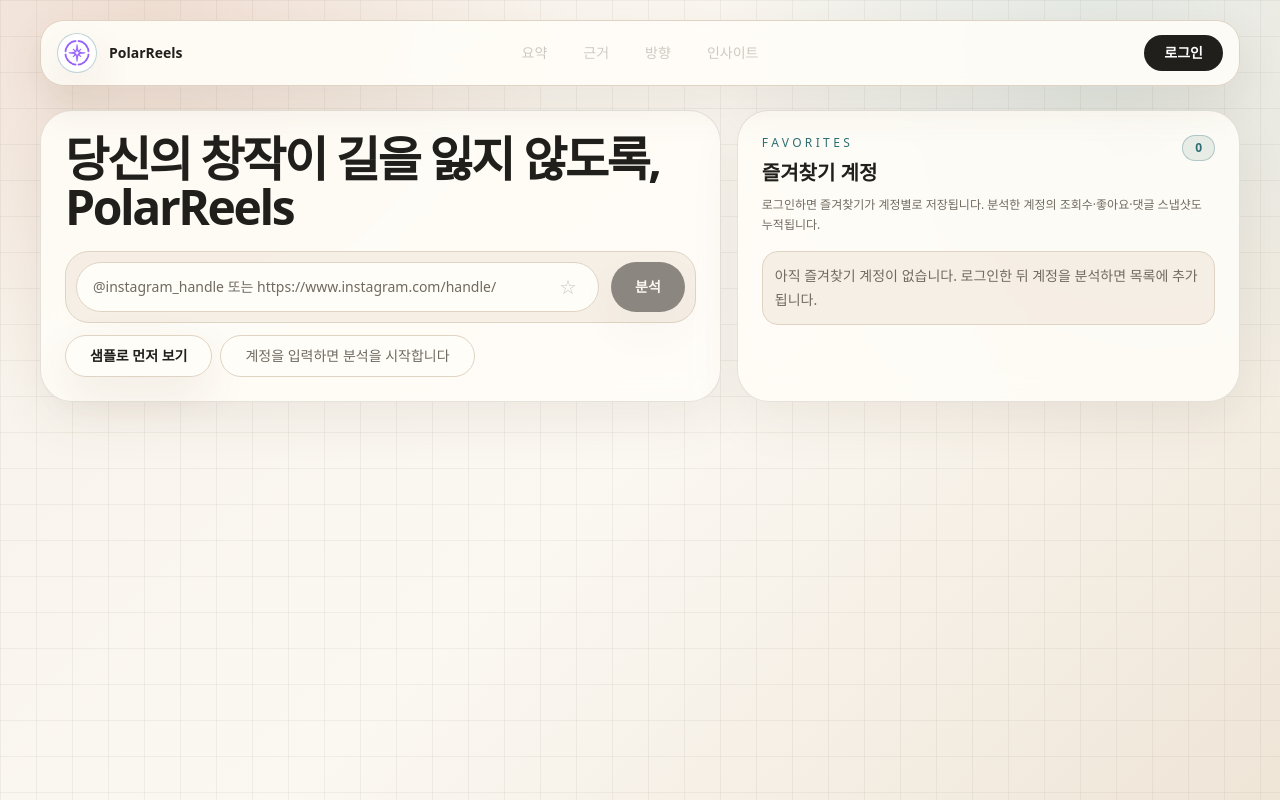
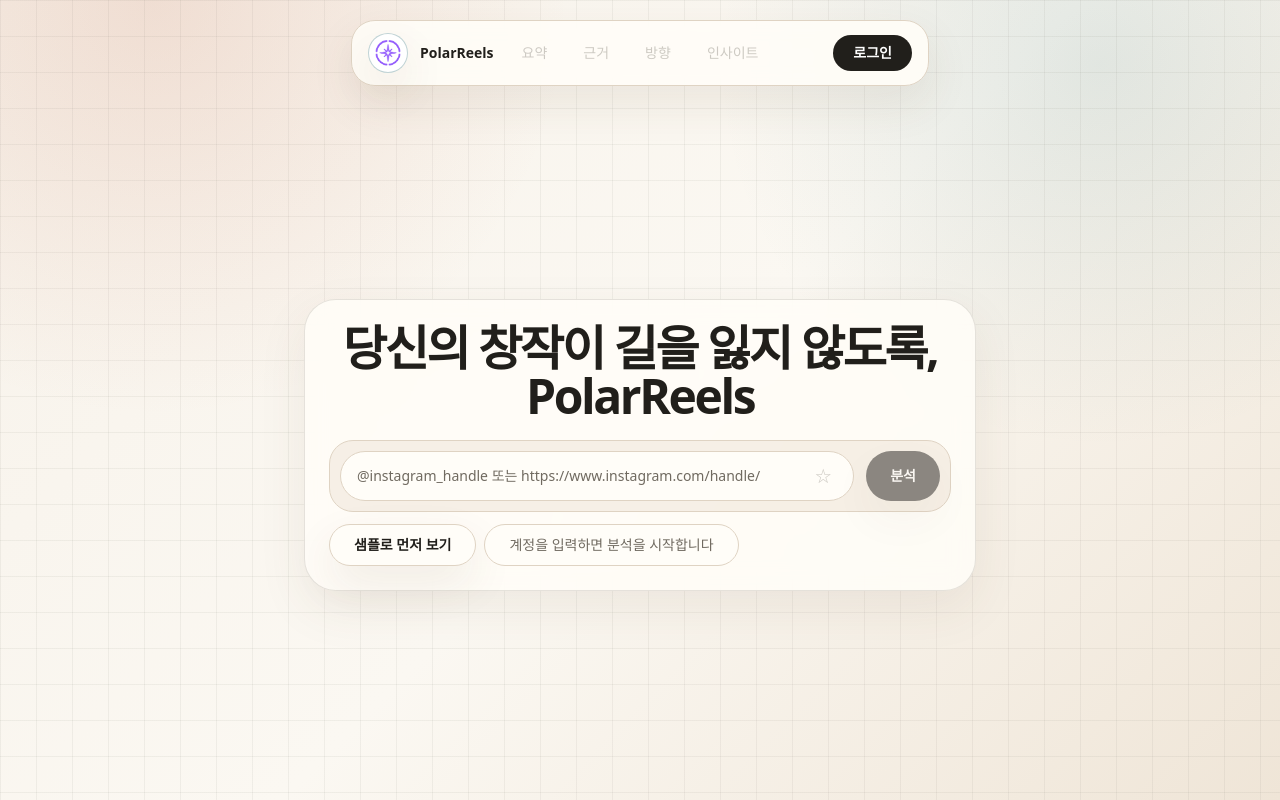
Before and after one commit to justpastmarch/polarreels, a Next.js app: page / in a window 1280 px wide. Built offline with nearby package versions, Linux system fonts and the light colour scheme; a web font is replaced by a local one.

Commit message:
초기화면 검색창 중앙 정렬 + buildContextualTips 함수 추가

```diff
--- a/src/app/page.tsx
+++ b/src/app/page.tsx
@@ -54,6 +54,39 @@
     hour: "2-digit",
     minute: "2-digit",
   }).format(date);
+};
+
+const buildContextualTips = (report: PolarReelsAnalysis): string[] => {
+  const { scores } = report;
+  const tips: string[] = [];
+
+  // 구조 반복도가 높으면 → 형식 변화를 고려한 선택
+  if (scores.structureRepetition >= 60) {
+    tips.push(`현재 형식 반복도(${scores.structureRepetition}점)가 감지됩니다. 후보 중 평소와 다른 구조로 접근할 수 있는 주제를 골라보면 패턴에 균형을 줄 수 있습니다.`);
+  } else {
+    tips.push(`형식 반복도(${scores.structureRepetition}점)가 높지 않아 다양한 접근이 가능한 구간입니다. 기존 흐름에서 한 걸음 더 나가볼 주제를 선택해보세요.`);
+  }
+
+  // 후킹 의존도가 높으면 → 도입 방식 다양화
+  if (scores.hookConcentration >= 50) {
+    tips.push(`후킹 의존도(${scores.hookConcentration}점)가 한쪽으로 쏠려 있습니다. 후보 중 지금과 다른 도입 방식이 어울리는 주제가 있다면 우선 고려해보세요.`);
+  } else {
+    tips.push(`후킹 의존도(${scores.hookConcentration}점)가 낮아 도입 방식을 다양하게 시도할 수 있는 구간입니다. 후보별로 가장 자연스러운 도입 방식을 상상해보세요.`);
+  }
+
+  // 소재 다양성이 낮으면 → 새 소재 시도, 높으면 → 집중할 소재 선택
+  if (scores.topicDiversity <= 40) {
+    tips.push(`소재 다양성(${scores.topicDiversity}점)이 좁혀져 있습니다. 후보 중 최근에 시도하지 않은 소재가 있다면, 범위를 넓히는 계기로 삼아보세요.`);
+  } else if (scores.topicDiversity >= 70) {
+    tips.push(`소재 범위(${scores.topicDiversity}점)가 넓게 분포되어 있습니다. 여러 방향 중 지금 가장 집중하고 싶은 소재를 하나 골라 깊이를 더해보는 것도 방법입니다.`);
+  }
+
+  // 고반응 추종도가 높으면 → 복제가 아닌 변주
+  if (scores.postResponseSimilarity >= 55) {
+    tips.push(`고반응 이후 유사한 흐름(${scores.postResponseSimilarity}점)이 이어지고 있습니다. 다음 영상은 반응을 복제하기보다, 같은 결을 다른 맥락에 옮기는 변주를 시도해보세요.`);
+  }
+
+  return tips.slice(0, 3);
 };
 
 export default function Home() {
@@ -286,7 +319,7 @@
   }, [analysisPayload]);
 
   return (
-    <main className="polar-grid min-h-screen px-5 py-5 md:px-8 lg:px-10">
+    <main className="polar-grid flex min-h-screen flex-col px-5 py-5 md:px-8 lg:px-10">
       {/* Top Navigation */}
       <nav className="sticky top-4 z-20 mx-auto mb-6 grid max-w-7xl gap-3 rounded-[1.5rem] border border-polar-line bg-polar-panel/90 px-4 py-3 shadow-neon backdrop-blur md:grid-cols-[1fr_auto_1fr] md:items-center">
         <div className="flex items-center gap-3">
@@ -346,9 +379,9 @@
       </nav>
 
       {/* Hero Section — 항상 보임 */}
-      <section className="mx-auto grid max-w-7xl gap-4 lg:grid-cols-[1.15fr_0.85fr]">
-        <div className="glass-card rounded-[2rem] p-5 md:p-6">
-          <h1 className="text-3xl font-bold tracking-[-0.05em] text-polar-text md:text-5xl">
+      <section className={`mx-auto grid max-w-7xl gap-4 ${analysisState === "idle" ? "flex-1 content-center justify-items-center" : "lg:grid-cols-[1.15fr_0.85fr]"}`}>
+        <div className={`glass-card rounded-[2rem] p-5 md:p-6 ${analysisState === "idle" ? "w-full max-w-2xl" : ""}`}>
+          <h1 className={`text-3xl font-bold tracking-[-0.05em] text-polar-text md:text-5xl ${analysisState === "idle" ? "text-center" : ""}`}>
             당신의 창작이 길을 잃지 않도록, PolarReels
           </h1>
           <div className="mt-5 grid max-w-3xl gap-3 rounded-[1.5rem] border border-polar-line bg-polar-panelSoft/60 p-2.5 sm:grid-cols-[1fr_auto]">
@@ -405,6 +438,7 @@
           </div>
         </div>
 
+        {analysisState !== "idle" ? (
         <aside className="glass-card rounded-[2rem] p-5 md:p-6">
           <div className="flex items-start justify-between gap-4">
             <div>
@@ -467,6 +501,7 @@
             )}
           </div>
         </aside>
+        ) : null}
       </section>
 
       {/* 로딩 / 에러 / 빈 상태 */}
@@ -651,9 +686,9 @@
                     <p className="text-xs font-semibold uppercase tracking-[0.2em] text-polar-coral">How to Use</p>
                     <h3 className="mt-2 text-xl font-bold tracking-tight text-polar-text">주제 선택 기준</h3>
                     <div className="mt-5 space-y-3 text-sm leading-7 text-polar-text/80">
-                      <p className="rounded-2xl border border-polar-line bg-polar-panel/80 p-4">1. 바로 촬영 가능한 장면이 떠오르는 후보를 먼저 고릅니다.</p>
-                      <p className="rounded-2xl border border-polar-line bg-polar-panel/80 p-4">2. 기존 반응을 복제하기보다, 같은 결을 다른 상황에 옮길 수 있는지 봅니다.</p>
-                      <p className="rounded-2xl border border-polar-line bg-polar-panel/80 p-4">3. 업로드 후에는 조회수보다 소재·도입·톤이 계정 흐름과 맞았는지 확인합니다.</p>
+                      {buildContextualTips(activeReport).map((tip, i) => (
+                        <p key={i} className="rounded-2xl border border-polar-line bg-polar-panel/80 p-4">{i + 1}. {tip}</p>
+                      ))}
                     </div>
                   </div>
                 </div>
```
